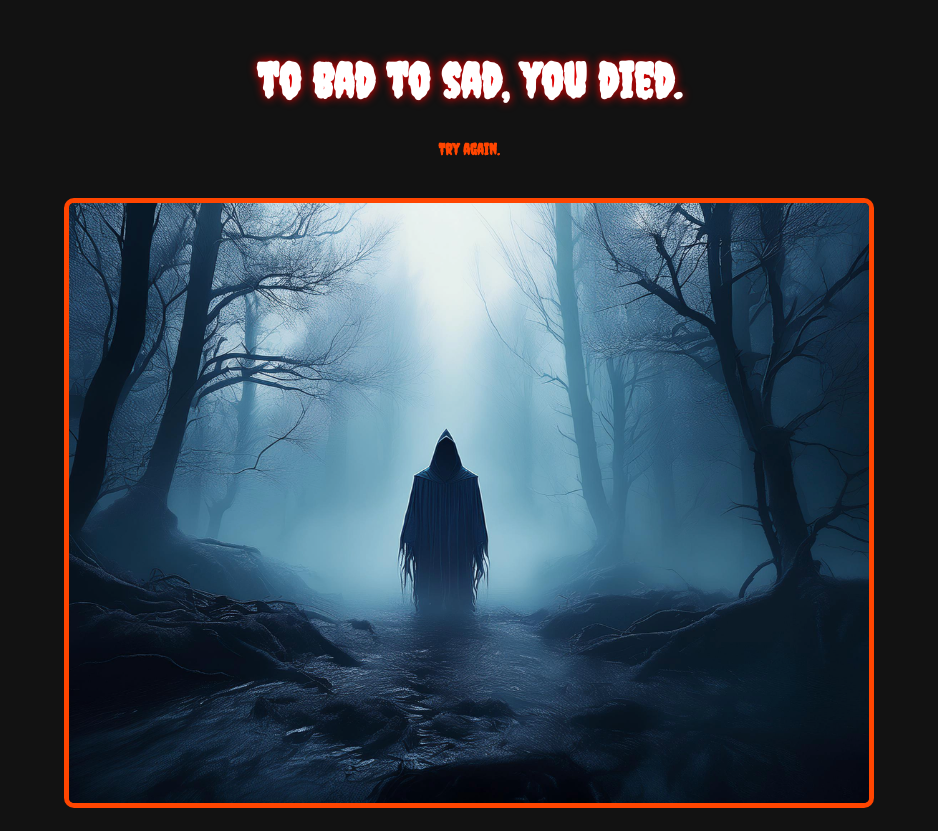
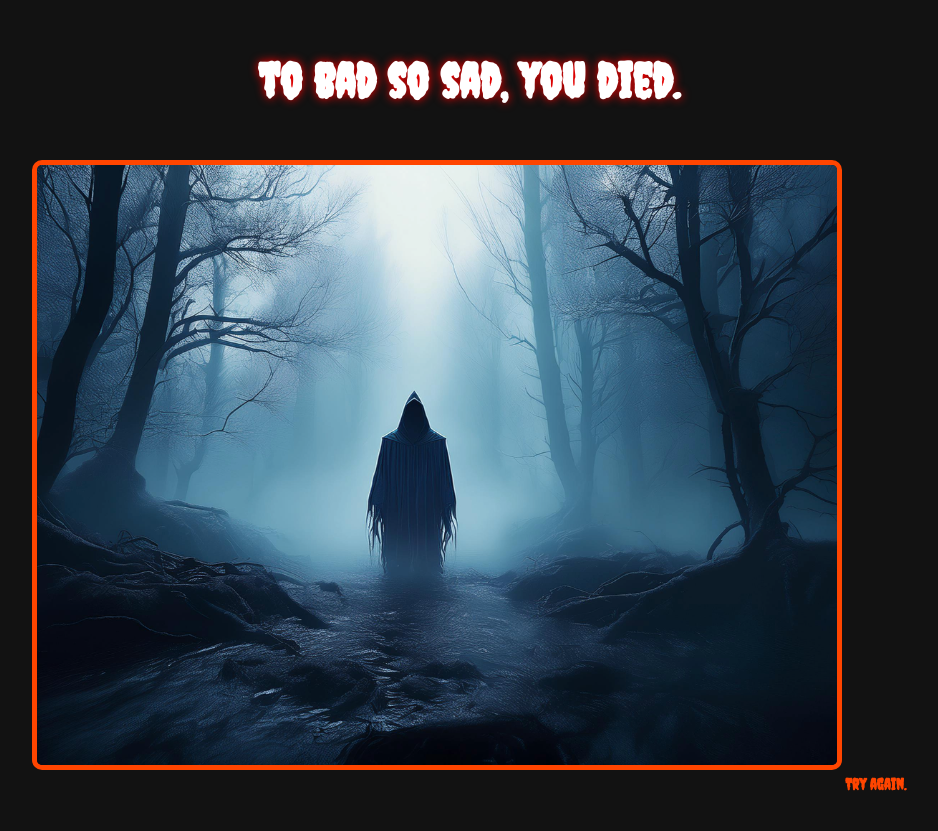
Before and after one commit to Studidart/Mansion-project, a plain HTML site: page death screen.html in a window 1280 px wide. Shown: the whole page, without its empty margins (171-1109 px from the left). Drawn offline with Linux system fonts and the light colour scheme.

Commit message:
rearanged code and moved the try again link

```diff
--- a/death screen.html
+++ b/death screen.html
@@ -42,12 +42,9 @@
             padding: 20px;
         }
     </style>
+<link href="https://fonts.googleapis.com/css2?family=Creepster&display=swap" rel="stylesheet">
 <div class="container">
-    <h1> to bad to sad, you died.</h1>
+    <h1> to bad so sad, you died.</h1>
+    <img src="deathscreen.png" alt="death stands before you">
     <a href="index.html">Try again.</a>
-
-
 </div>
-<link href="https://fonts.googleapis.com/css2?family=Creepster&display=swap" rel="stylesheet">
-
-<img src="deathscreen.png" alt="death stands before you">
```
